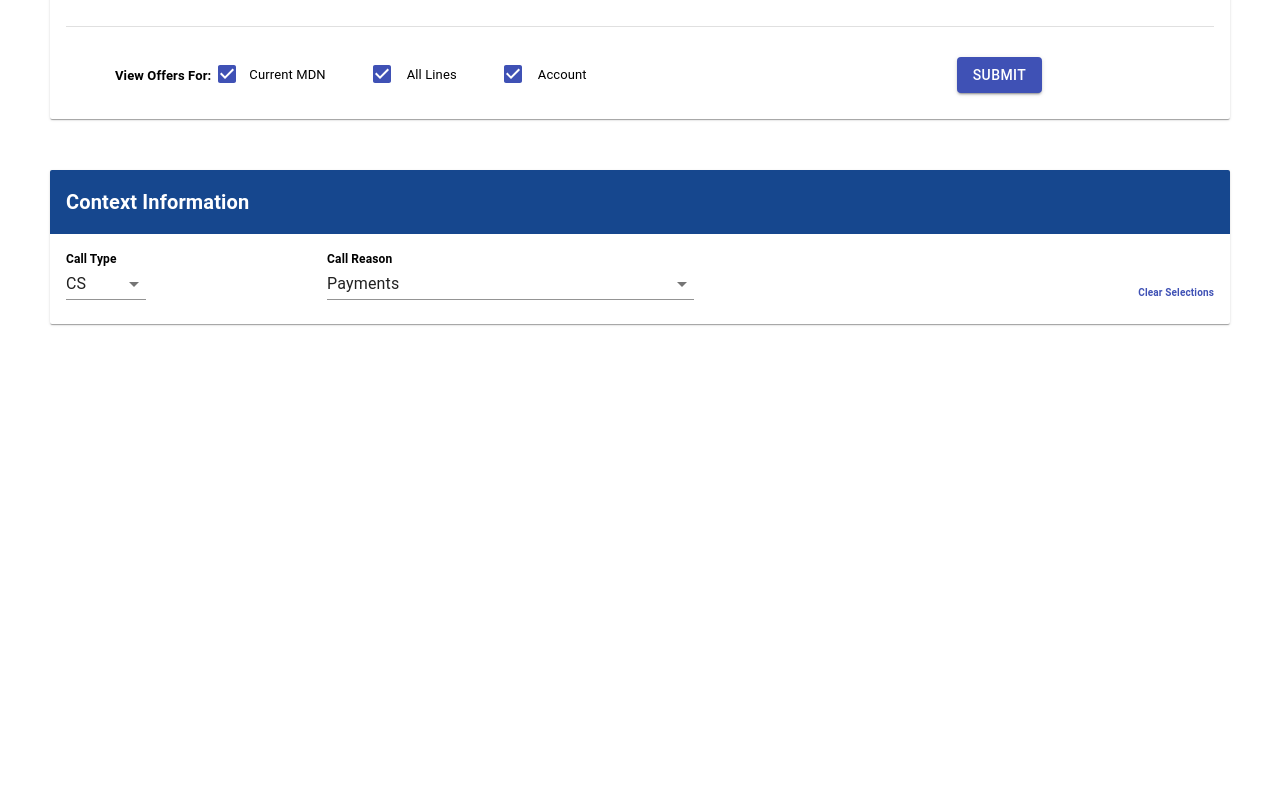
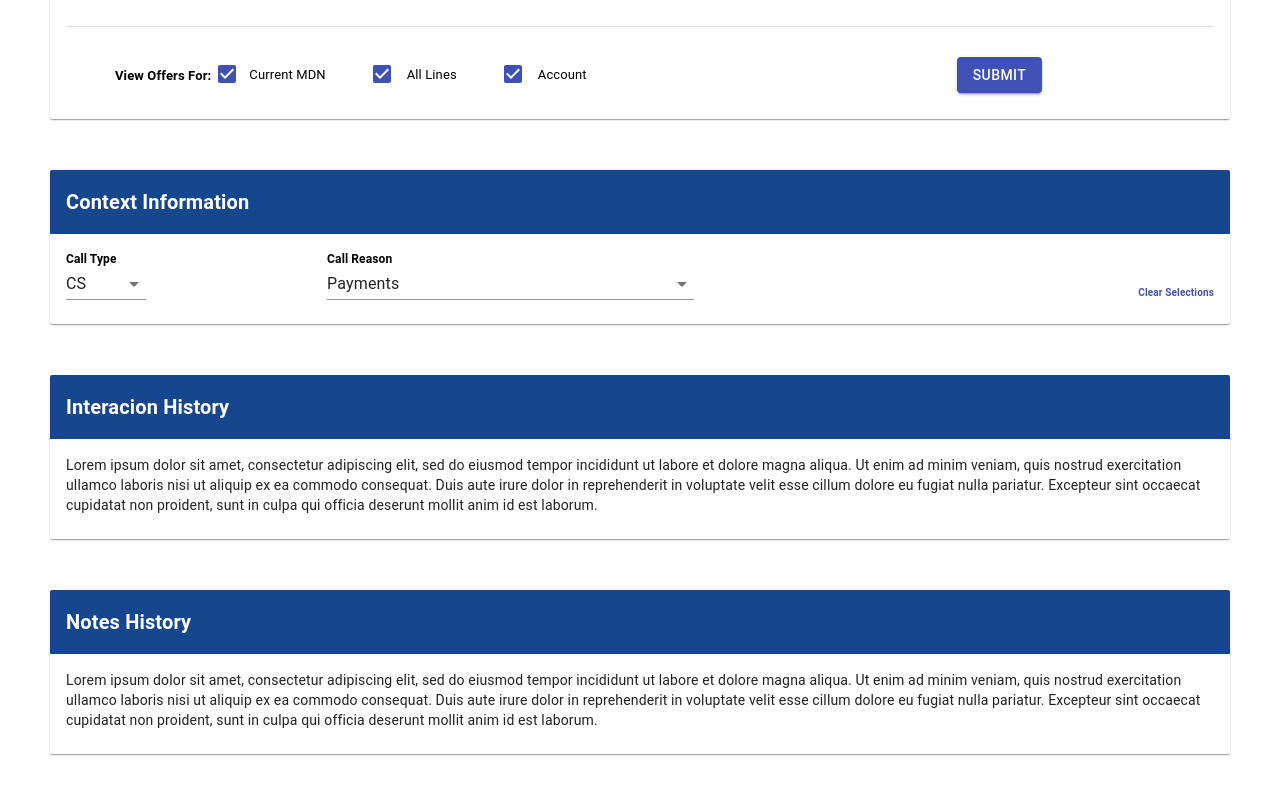
Before and after one commit to sergio-trdz/rjsmyapp, a React (Create React App) app: page / in a window 1280 px wide. Shown: the part 767-1561 px from the top of the page. Before the commit the page ends 1141 px from the top, so only its background shows below. Built offline with nearby package versions, Linux system fonts and the light colour scheme.

Commit message:
more details added

```diff
--- a/src/App.js
+++ b/src/App.js
@@ -30,6 +30,8 @@
         <CustomerInfo mdnId={this.state.id}/>
         <Personalized/>
         <ContextInfo/>
+        <InteractionHistory/>
+        <NotesHistory/>
       </div>
     );
   }
--- a/src/Pages/InteractionHistory/InteractionHistory.js
+++ b/src/Pages/InteractionHistory/InteractionHistory.js
@@ -22,8 +22,7 @@
 
       <CardContent>
         <Typography variant="body2">
-          This impressive paella is a perfect party dish and a fun meal to cook together with your
-          guests. Add 1 cup of frozen peas along with the mussels, if you like.
+        Lorem ipsum dolor sit amet, consectetur adipiscing elit, sed do eiusmod tempor incididunt ut labore et dolore magna aliqua. Ut enim ad minim veniam, quis nostrud exercitation ullamco laboris nisi ut aliquip ex ea commodo consequat. Duis aute irure dolor in reprehenderit in voluptate velit esse cillum dolore eu fugiat nulla pariatur. Excepteur sint occaecat cupidatat non proident, sunt in culpa qui officia deserunt mollit anim id est laborum.
         </Typography>
       </CardContent>
       </Card>
--- a/src/Pages/NotesHistory/NotesHistory.js
+++ b/src/Pages/NotesHistory/NotesHistory.js
@@ -22,8 +22,7 @@
 
       <CardContent>
         <Typography variant="body2">
-          This impressive paella is a perfect party dish and a fun meal to cook together with your
-          guests. Add 1 cup of frozen peas along with the mussels, if you like.
+        Lorem ipsum dolor sit amet, consectetur adipiscing elit, sed do eiusmod tempor incididunt ut labore et dolore magna aliqua. Ut enim ad minim veniam, quis nostrud exercitation ullamco laboris nisi ut aliquip ex ea commodo consequat. Duis aute irure dolor in reprehenderit in voluptate velit esse cillum dolore eu fugiat nulla pariatur. Excepteur sint occaecat cupidatat non proident, sunt in culpa qui officia deserunt mollit anim id est laborum.
         </Typography>
       </CardContent>
       </Card>
--- a/src/Pages/Personalized/Personalized.js
+++ b/src/Pages/Personalized/Personalized.js
@@ -20,6 +20,7 @@
     color : 'primary'
   }
 }));
+
 
 const Personalized = () => {
 
```
Also changed, not shown: src/Components/Layout/Header/Header.css (deleted), 1 other file (tests, documents, lock files or other folders).
